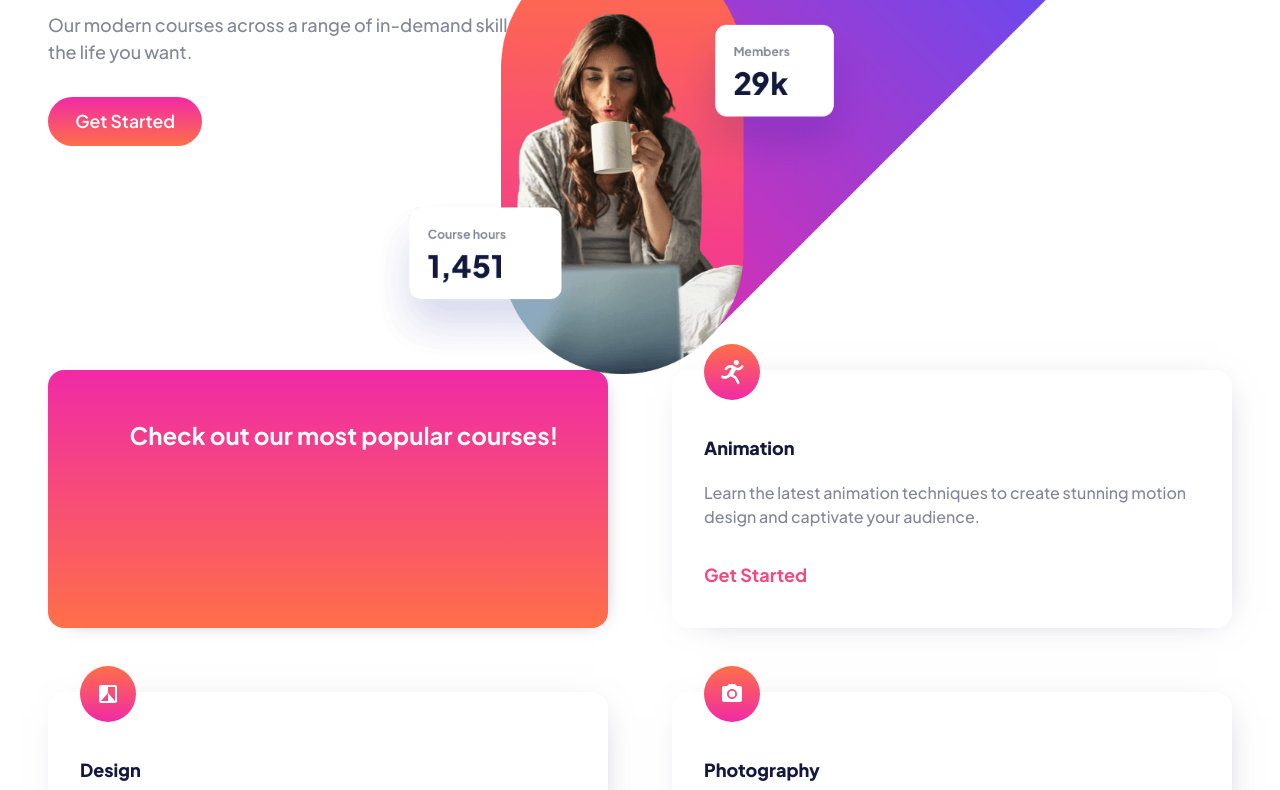
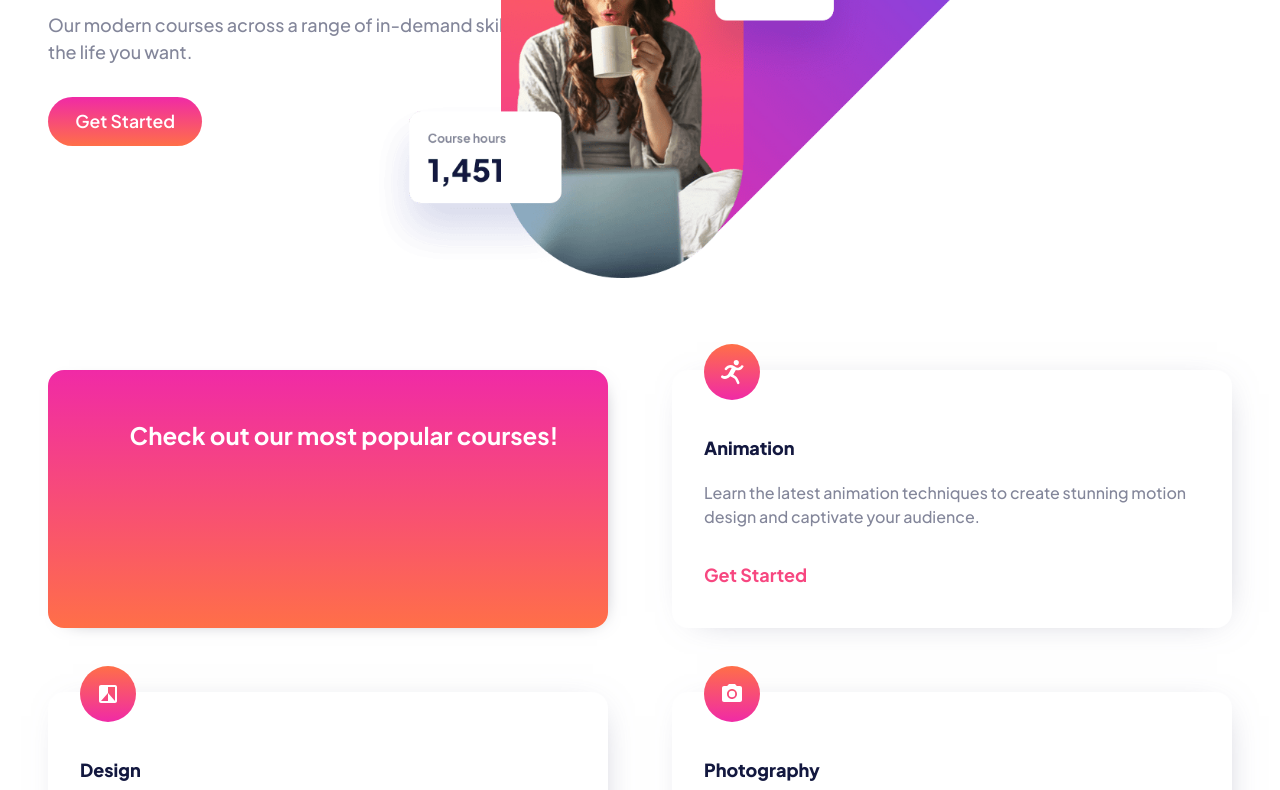
Before and after one commit to oryanhach/skilled-elearning-landing-page, a plain HTML site: page index.html in a window 1280 px wide. Shown: the part 230-1020 px from the top of the page. Drawn offline with Linux system fonts and the light colour scheme.

Commit message:
fixed the image making the screen wider bug

```diff
--- a/style.css
+++ b/style.css
@@ -273,12 +273,16 @@ main {
 		margin-left: 3rem;
 	}
 
+	.hero__wrapper {
+		position: relative;
+	}
+
 	.hero__img {
 		height: 50rem;
 		width: 50rem;
 		position: absolute;
-		top: -4rem;
-		left: 24rem;
+		top: -36rem;
+		left: 25rem;
 	}
 
 	.hero__cards {
```
